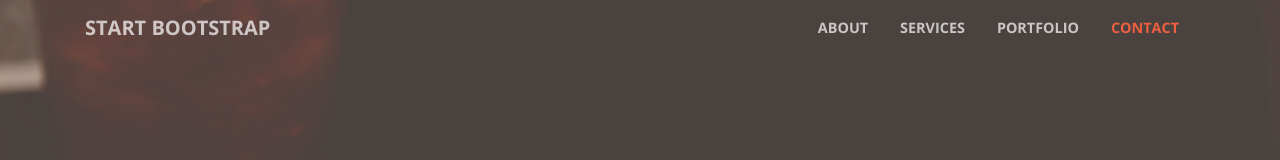
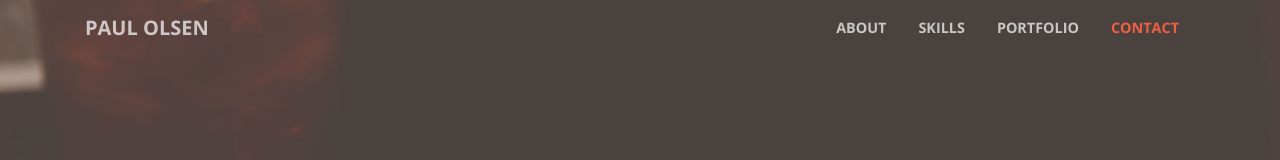
Before and after one commit to devmtnpaul/devmtnpaul.github.io, a website with bundled scripts: page index.html in a window 1280 px wide. Shown: the top 160 px of the page. Built offline with nearby package versions, Linux system fonts and the light colour scheme.

Commit message:
3rd time's a charm

```diff
--- a/index.html
+++ b/index.html
@@ -31,7 +31,7 @@
     <!-- Navigation -->
     <nav class="navbar navbar-expand-lg navbar-light fixed-top" id="mainNav">
       <div class="container">
-        <a class="navbar-brand js-scroll-trigger" href="#page-top">Start Bootstrap</a>
+        <a class="navbar-brand js-scroll-trigger" href="#page-top">Paul Olsen</a>
         <button class="navbar-toggler navbar-toggler-right" type="button" data-toggle="collapse" data-target="#navbarResponsive" aria-controls="navbarResponsive" aria-expanded="false" aria-label="Toggle navigation">
           <span class="navbar-toggler-icon"></span>
         </button>
@@ -41,7 +41,7 @@
               <a class="nav-link js-scroll-trigger" href="#about">About</a>
             </li>
             <li class="nav-item">
-              <a class="nav-link js-scroll-trigger" href="#services">Services</a>
+              <a class="nav-link js-scroll-trigger" href="#services">Skills</a>
             </li>
             <li class="nav-item">
               <a class="nav-link js-scroll-trigger" href="#portfolio">Portfolio</a>
```
